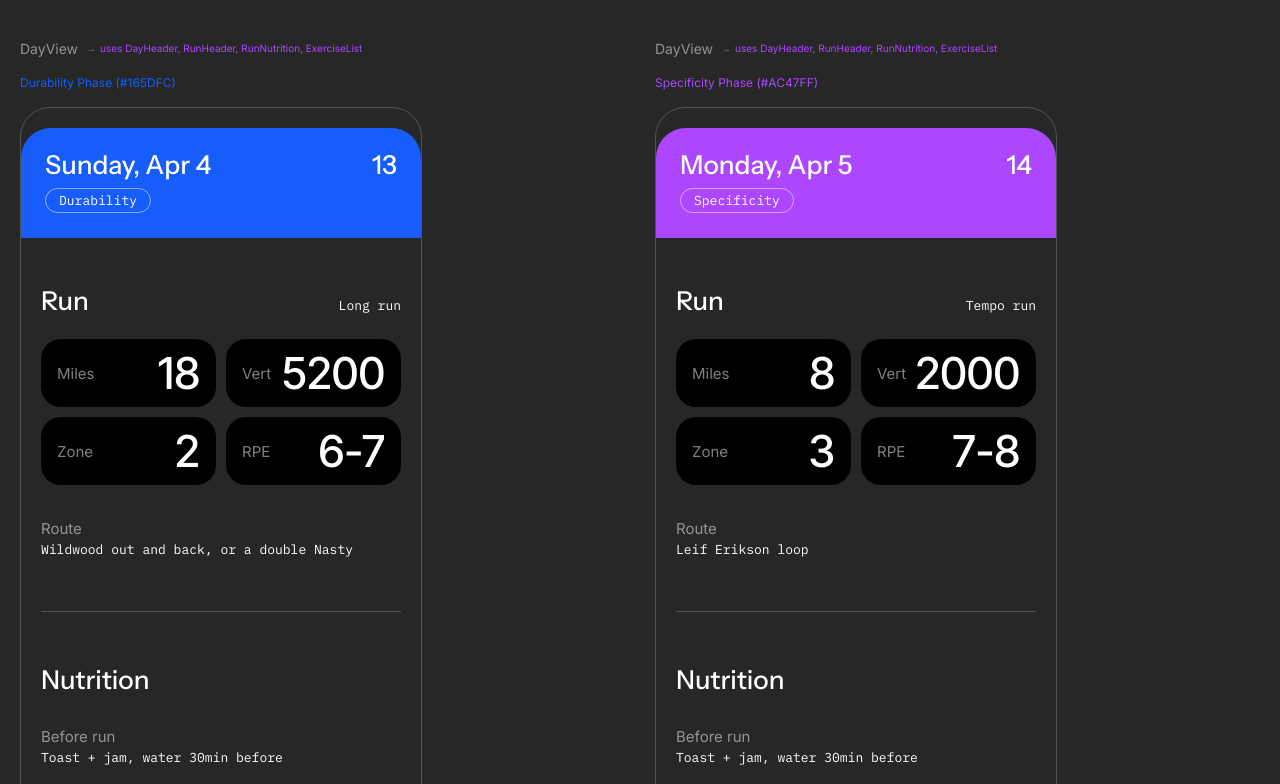
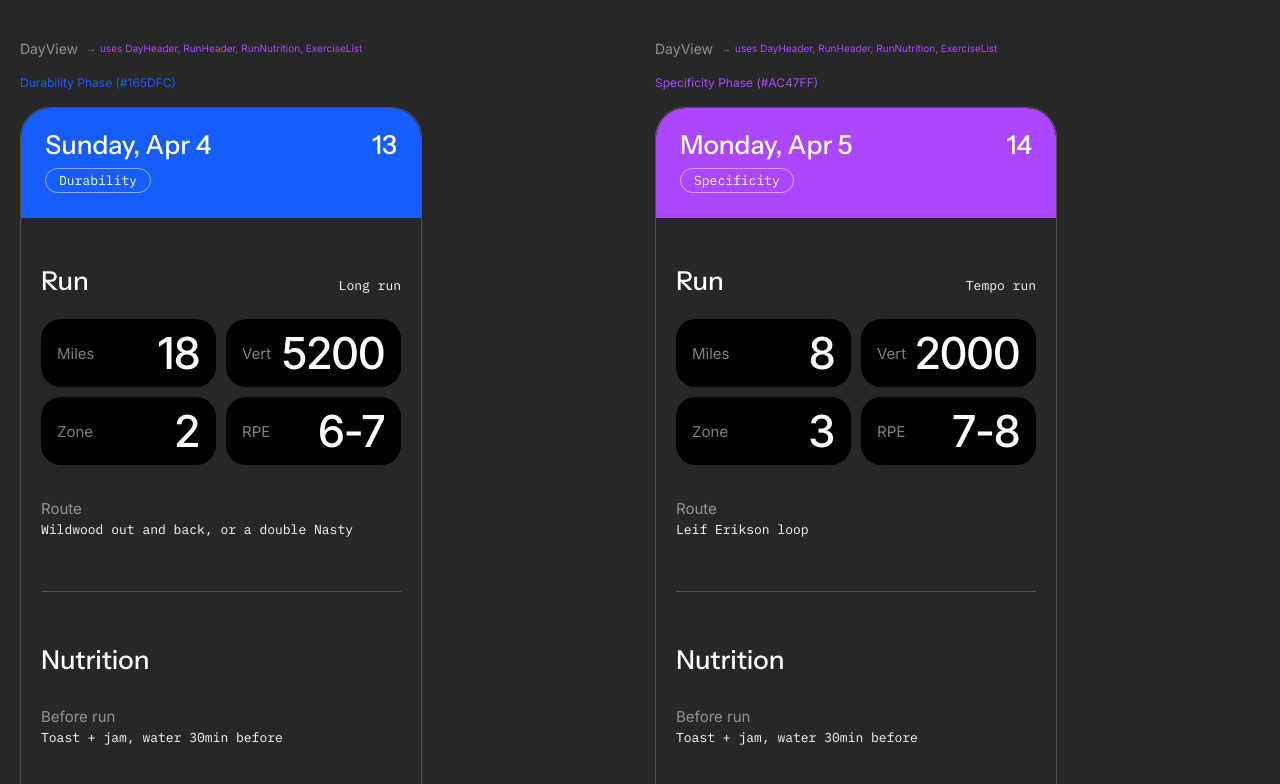
Before and after one commit to jonaschafer/protocol, a Next.js app: page /overview in a window 1280 px wide. Shown: the part 6716-7500 px from the top of the page. Built offline with nearby package versions, Linux system fonts and the light colour scheme.

Commit message:
Fix extra padding on DayView in overview page
- Add optional noTopMargin prop to DayView component
- Remove top margin when used on overview page
- Maintain spacing on day page where margin is needed

```diff
--- a/app/exercises/dayView.tsx
+++ b/app/exercises/dayView.tsx
@@ -37,6 +37,7 @@ interface DayViewProps {
   phase?: Phase;
   runData?: RunData;
   exercises?: Exercise[];
+  noTopMargin?: boolean;
 }
 
 export function DayView({
@@ -45,7 +46,8 @@ export function DayView({
   category,
   phase = 'durability',
   runData,
-  exercises = []
+  exercises = [],
+  noTopMargin = false
 }: DayViewProps) {
   return (
     <div
@@ -57,7 +59,7 @@ export function DayView({
         backgroundColor: '#272727',
         borderRadius: '30px',
         overflow: 'hidden',
-        marginTop: '20px',
+        marginTop: noTopMargin ? '0' : '20px',
         marginLeft: 'auto',
         marginRight: 'auto'
       }}
--- a/app/overview/page.tsx
+++ b/app/overview/page.tsx
@@ -2451,6 +2451,7 @@ export default function OverviewPage() {
                       exerciseNote: "65%"
                     }
                   ]}
+                  noTopMargin={true}
                 />
               </div>
             </div>
@@ -2547,6 +2548,7 @@ export default function OverviewPage() {
                       exerciseNote: "70%"
                     }
                   ]}
+                  noTopMargin={true}
                 />
               </div>
             </div>
@@ -2642,6 +2644,7 @@ export default function OverviewPage() {
                       exerciseNote: "Each leg"
                     }
                   ]}
+                  noTopMargin={true}
                 />
               </div>
             </div>
```
